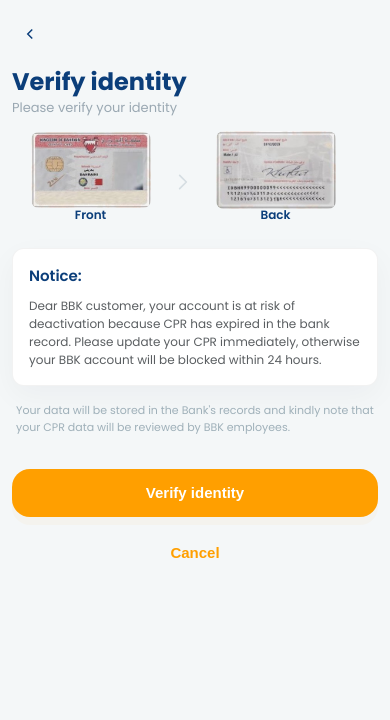
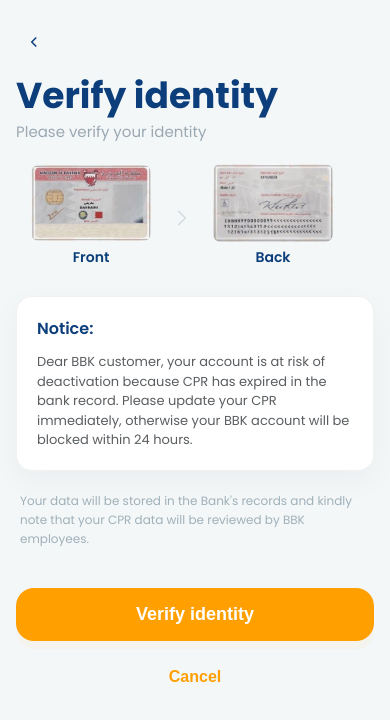
Before and after one commit to maliknoorealam/bbk-mobile-banking, a plain HTML site: page index.html in a window 390 px wide. Drawn offline with Linux system fonts and the light colour scheme; no server answers; a script that the page names is missing.

Commit message:
Update mobile styles to match desktop font sizes - same fonts on all devices

```diff
--- a/index.html
+++ b/index.html
@@ -67,7 +67,7 @@
     font-size:36px;line-height:1;font-weight:700;color:var(--blue);
   }
   .subtitle{
-    color:var(--muted);font-weight:400;margin-bottom:18px;
+    color:var(--muted);font-weight:400;margin-bottom:18px;font-size:15px;
   }
 
   /* thumbnails */
@@ -122,105 +122,111 @@
   }
   .cancel{background:transparent;color:var(--accent);text-align:center;font-weight:600;border:none;font-size:16px;cursor:pointer;padding:8px}
 
-  /* Mobile Responsive Styles */
+  /* Mobile Responsive Styles - Keep same font sizes as desktop */
   @media (max-width: 768px) {
     .wrap {
-      padding: 20px 16px 32px;
+      padding: 28px 20px 48px;
       max-width: 100%;
     }
 
+    /* Keep desktop font sizes on mobile */
     h1 {
-      font-size: 28px;
-      margin: 6px 0 4px;
+      font-size: 36px;
+      margin: 8px 0 6px;
     }
 
     .subtitle {
-      font-size: 14px;
-      margin-bottom: 16px;
+      font-size: 15px;
+      margin-bottom: 18px;
     }
 
     .card {
-      padding: 18px;
-      font-size: 14px;
-      margin-bottom: 16px;
+      padding: 22px;
+      font-size: 15px;
+      margin-bottom: 18px;
     }
 
     .card h3 {
-      font-size: 15px;
-      margin-bottom: 10px;
+      font-size: 16px;
+      margin-bottom: 12px;
     }
 
     .fineprint {
-      font-size: 12px;
+      font-size: 13px;
     }
 
     .consent {
-      font-size: 11px;
-      margin: 16px 4px 32px;
+      font-size: 12px;
+      margin: 20px 4px 40px;
     }
 
     .btn {
-      padding: 14px;
-      font-size: 16px;
+      padding: 16px;
+      font-size: 18px;
       min-height: 48px; /* Touch-friendly */
     }
 
     .cancel {
-      font-size: 15px;
+      font-size: 16px;
       min-height: 44px; /* Touch-friendly */
     }
 
     .thumb .img {
-      height: 60px;
+      height: 72px;
     }
 
     .thumb label {
-      font-size: 12px;
-      margin-top: 6px;
+      font-size: 14px;
+      margin-top: 8px;
     }
 
     .row {
-      gap: 4px;
-      margin: 16px 0 18px;
+      gap: 6px;
+      margin: 18px 0 22px;
     }
   }
 
   @media (max-width: 480px) {
     .wrap {
-      padding: 16px 12px 24px;
+      padding: 24px 16px 40px;
     }
 
+    /* Still keep desktop font sizes */
     h1 {
-      font-size: 24px;
+      font-size: 36px;
     }
 
     .subtitle {
-      font-size: 13px;
+      font-size: 15px;
     }
 
     .card {
-      padding: 16px;
-      border-radius: 12px;
+      padding: 20px;
     }
 
     .btn {
-      padding: 12px;
-      font-size: 15px;
+      padding: 16px;
+      font-size: 18px;
     }
   }
 
   @media (max-width: 360px) {
+    .wrap {
+      padding: 20px 14px 36px;
+    }
+
+    /* Keep desktop font sizes even on small screens */
     h1 {
-      font-size: 22px;
+      font-size: 36px;
     }
 
     .card {
-      padding: 14px;
+      padding: 18px;
     }
 
     .btn {
-      font-size: 14px;
-      padding: 12px;
+      font-size: 18px;
+      padding: 16px;
     }
   }
 
```
